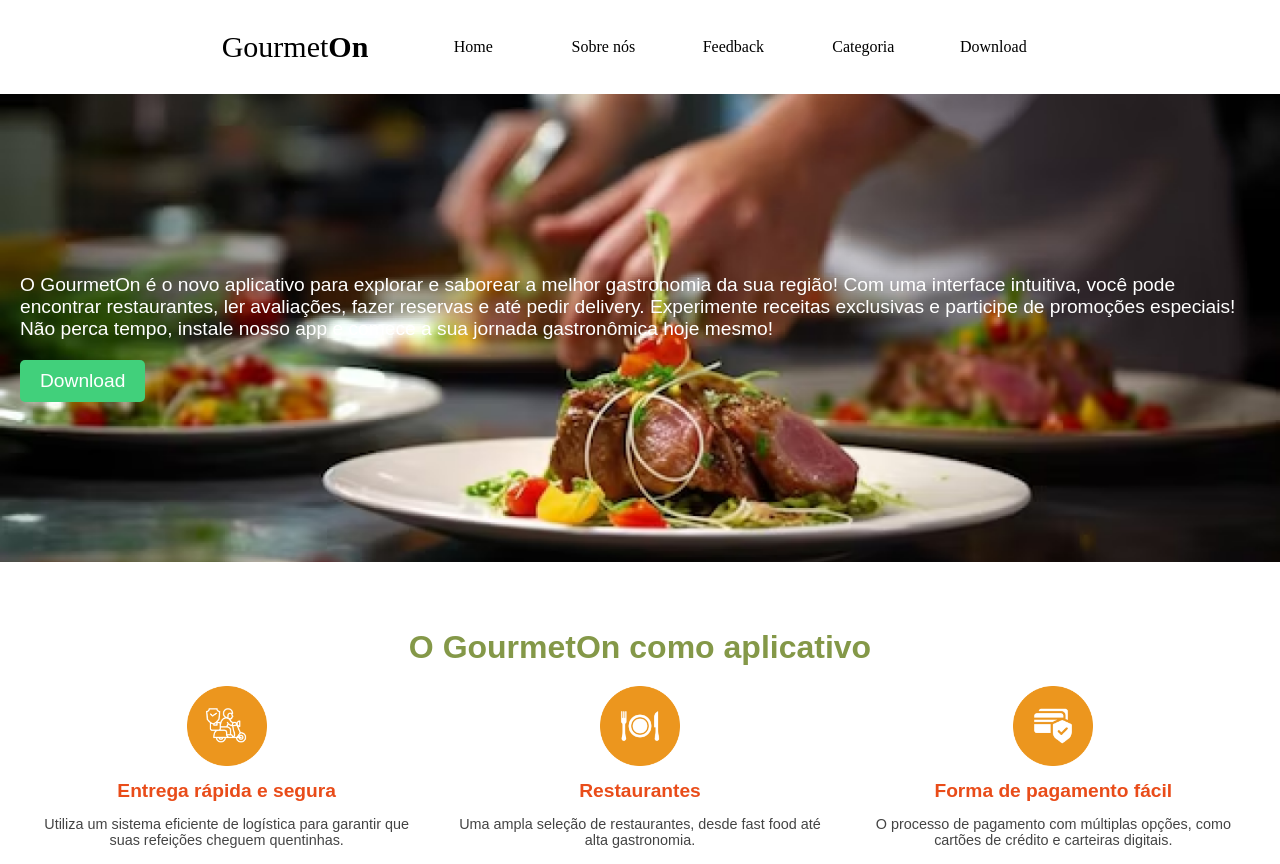
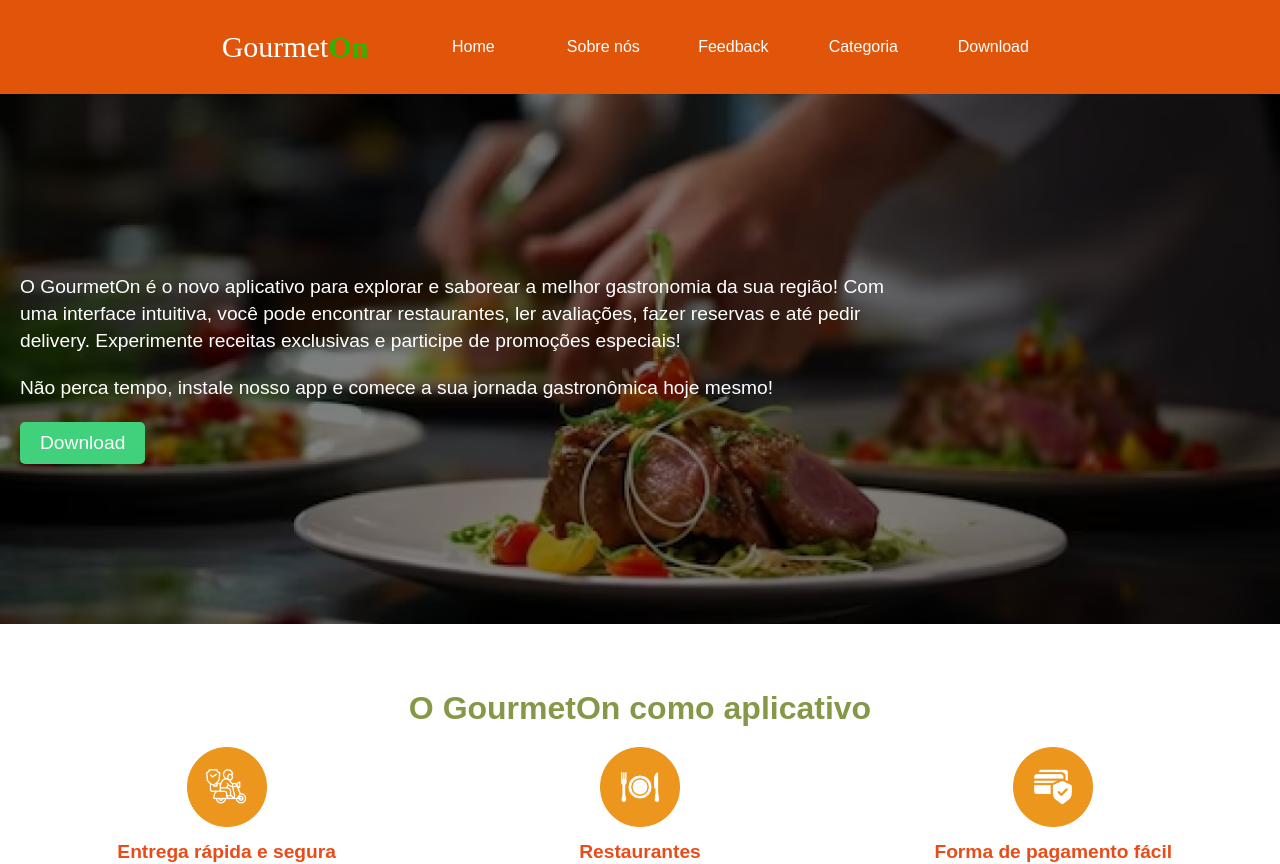
Before and after one commit to Check-Points/cp5Web, a React (Create React App) app: page / in a window 1280 px wide. Shown: the top 864 px of the page. Built offline with nearby package versions, Linux system fonts and the light colour scheme.

Commit message:
estilizando a header

```diff
--- a/package.json
+++ b/package.json
@@ -8,7 +8,7 @@
     "@testing-library/user-event": "^13.5.0",
     "react": "^18.3.1",
     "react-dom": "^18.3.1",
-    "react-scripts": "5.0.1",
+    "react-scripts": "^5.0.1",
     "styled-components": "^6.1.13",
     "web-vitals": "^2.1.4"
   },
--- a/src/components/Header/index.js
+++ b/src/components/Header/index.js
@@ -1,18 +1,26 @@
+import { createGlobalStyle } from 'styled-components';
 import styled from 'styled-components'
 import OpcoesHeader from '../OpcoesHeader'
 import Logo from '../Logo'
 
-const HeaderContainer = styled.header`
-    background-color: #fff;
+const GlobalStyle = createGlobalStyle`
+    @import url('https://fonts.googleapis.com/css2?family=Borel&family=Margarine&family=Montserrat:ital,wght@0,100..900;1,100..900&display=swap');
+    `
+
+    const HeaderContainer = styled.header`
+    background-color: #E1550A;
     display: flex;
     justify-content: center;
+    font-family: "Montserrat", sans-serif;
+    color: #fff;
 `
 
 function Header() {
     return (
         <HeaderContainer>
-            <Logo/>
-            <OpcoesHeader/>
+            <GlobalStyle/>
+                <Logo/>
+                <OpcoesHeader/>
         </HeaderContainer>
     )
 }
--- a/src/components/Logo/index.js
+++ b/src/components/Logo/index.js
@@ -3,13 +3,18 @@ import styled from "styled-components";
 const LogoContainer = styled.div`
         display: flex;
         font-size: 30px;
+        font-family: "Borel", cursive;
+        color: #fff;
 `
 
+const SubLogo = styled.strong`
+    color: #25BA00;
+`
 
 function Logo() {
     return (
         <LogoContainer>
-            <p>Gourmet<strong>On</strong></p>
+            <p>Gourmet<SubLogo>On</SubLogo></p>
         </LogoContainer>
     )
 }
--- a/src/components/MainPage/index.js
+++ b/src/components/MainPage/index.js
@@ -10,8 +10,8 @@ import doces from '../../images/food3.png'
 import hamburger from '../../images/food4.png'
 
 const MainContainer = styled.div`
-  font-family: Arial, sans-serif;
-`;
+  font-family: "Montserrat", sans-serif;
+`
 
 const HeroSection = styled.section`
   color: white;
@@ -19,15 +19,19 @@ const HeroSection = styled.section`
   background-image: url(${bg});
   background-size: cover;
   background-position: center;
+  position: relative; /* Necessário para o Overlay e o Content */
 
   img {
     width: 80px;
-      height: 80px;
+    height: 80px;
   }
 
   p {
     font-size: 1.2em;
     margin: 20px 0;
+    color: #fff; /* Cor do texto */
+    line-height: 1.4;
+    max-width: 900px;
   }
 
   button {
@@ -44,7 +48,22 @@ const HeroSection = styled.section`
       background-color: #369b66;
     }
   }
-`;
+`
+
+const Overlay = styled.div`
+  position: absolute; /* Posiciona o overlay de forma absoluta */
+  top: 0;
+  left: 0;
+  right: 0;
+  bottom: 0;
+  background-color: rgba(0, 0, 0, 0.5); /* Cor preta com opacidade de 50% */
+  z-index: 1; /* Coloca o overlay acima da imagem de fundo */
+`
+
+const Content = styled.div`
+  position: relative;
+  z-index: 2;
+`
 
 const FeaturesSection = styled.section`
   background-color: #fff;
@@ -52,6 +71,7 @@ const FeaturesSection = styled.section`
   padding: 40px 20px;
 
   h2 {
+    font-family: "Margarine", sans-serif;
     font-size: 2em;
     margin-bottom: 20px;
     color: #849848;
@@ -154,15 +174,20 @@ const TestimonialsSection = styled.section`
       color: gold;
     }
   }
-`;
+`
 
 const MainPage = () => {
   return (
-    <MainContainer>
-      <HeroSection>
-        <p>O GourmetOn é o novo aplicativo para explorar e saborear a melhor gastronomia da sua região! Com uma interface intuitiva, você pode encontrar restaurantes, ler avaliações, fazer reservas e até pedir delivery. Experimente receitas exclusivas e participe de promoções especiais! Não perca tempo, instale nosso app e comece a sua jornada gastronômica hoje mesmo!</p>
-        <button>Download</button>
-      </HeroSection>
+      <MainContainer>
+          <HeroSection>
+          <Overlay/>
+          <Content>
+            <p>O GourmetOn é o novo aplicativo para explorar e saborear a melhor gastronomia da sua região! Com uma interface intuitiva, você pode encontrar restaurantes, ler avaliações, fazer reservas e até pedir delivery. Experimente receitas exclusivas e participe de promoções especiais!</p>
+            <p>Não perca tempo, instale nosso app e comece a sua jornada gastronômica hoje mesmo!</p>
+            <button>Download</button>
+          </Content>
+          </HeroSection>
+
 
       <FeaturesSection>
         <h2>O GourmetOn como aplicativo</h2>
```
Also changed, not shown: 1 other file (tests, documents, lock files or other folders).
